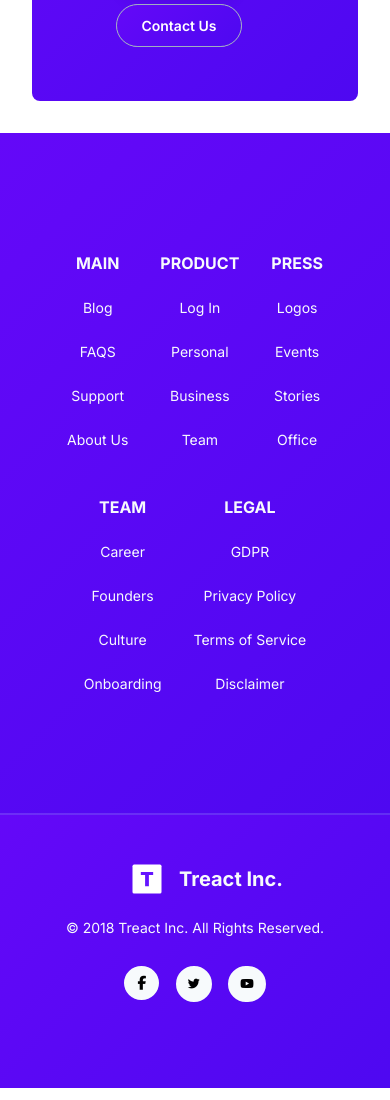
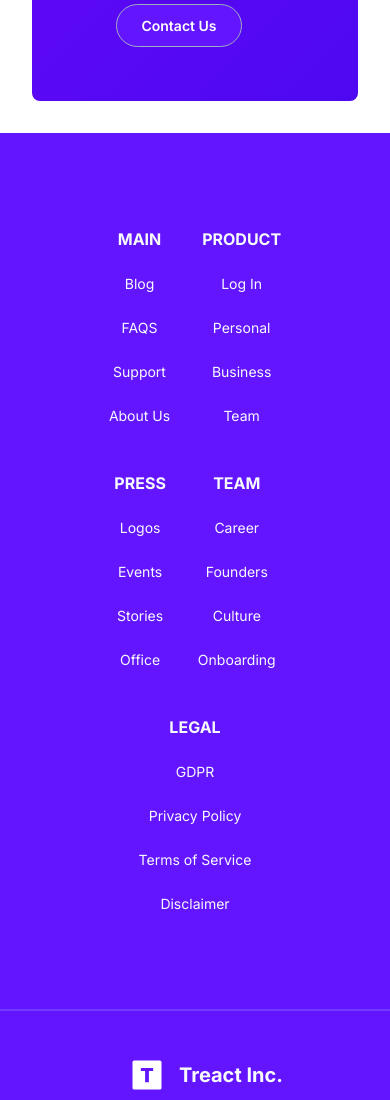
Before and after one commit to Wesman687/Treact-CUstom-Templates, a plain HTML site: page index.html in a window 390 px wide. Shown: the part 9200-10300 px from the top of the page. Drawn offline with Linux system fonts and the light colour scheme.

Commit message:
Fininshed??

```diff
--- a/styles.css
+++ b/styles.css
@@ -337,11 +337,13 @@ button {
 .design__text {
     font-weight: 600;
 }
+
 .design__header {
     font-size: 56px;
     color: #243e63;
     font-weight: bold;
     margin: 16px 0px 0px;
+    width: 90%;
 
 }
 .design__subtitle {
@@ -474,7 +476,7 @@ button {
 .value__wrapper {
     display: flex;
     flex-direction: column;
-    margin: 32px 32px 0 0;
+    margin: 12px 32px 0 0;
 }
 .border__text--wrapper {
     display: flex;
@@ -731,10 +733,11 @@ button {
 
 .developer__button {
     color: white;
+    text-wrap: nowrap;
     font-weight: 600;
     font-size: 16px;
     border-radius: 9999px;
-    padding: 24px 40px;
+    padding: 20px 40px;
     border: none;
     margin-right: 32px;
 }
@@ -747,8 +750,7 @@ button {
     background-color: rgb(229 62 62);
 }
 .contact__us {
-    background-color: rgb(226, 232, 240);
-    background-image: linear-gradient(135deg, rgb(100, 8, 248) 0%, rgb(78, 8, 241) 100%);
+    background-color: rgb(100, 21, 255);
     border: 1px solid rgb(160, 174, 192);
 }
 .contact__us:hover {
@@ -763,9 +765,9 @@ button {
 }
 
 .footer__container {
-    background-color: rgb(226, 232, 240);
-    background-image: linear-gradient(135deg, rgb(100, 8, 248) 0%, rgb(78, 8, 241) 100%);
+    background-color: rgb(100, 21, 255);
     border: 2px solid (226, 232, 240);
+    padding: 72px;
 }
 .footer__columns {
     width: 100%;
@@ -792,8 +794,7 @@ li {
 
 }
 #footer {
-    background-color: rgb(226, 232, 240);
-    background-image: linear-gradient(135deg, rgb(100, 8, 248) 0%, rgb(78, 8, 241) 100%);
+    background-color: rgb(100, 21, 255);
 }
 .footer__row {
     padding: 0;
@@ -815,8 +816,7 @@ li {
     width: 100%;
     justify-content: space-between;
     align-items: center;
-    background-color: rgb(226, 232, 240);
-    background-image: linear-gradient(135deg, rgb(100, 8, 248) 0%, rgb(78, 8, 241) 100%);
+    background-color: rgb(100, 21, 255);
     padding: 48px 24px 80px 24px;
     border: 2px solid rgba(180, 199, 250, 0.2);
     border-left: none;
@@ -918,6 +918,7 @@ li {
     .service__text {
         padding: 0 96px;
     }
+
     .title__wrapper {
         display: flex;
         align-items: center;
@@ -1033,11 +1034,7 @@ li {
     .plan__para {
         width: 70%;
     }
-    .value__title {
-        font-size: 48px;
-        width: 90%;
-        text-align: center;
-    }
+
     .plans {
         flex-direction: column;
     }
```
